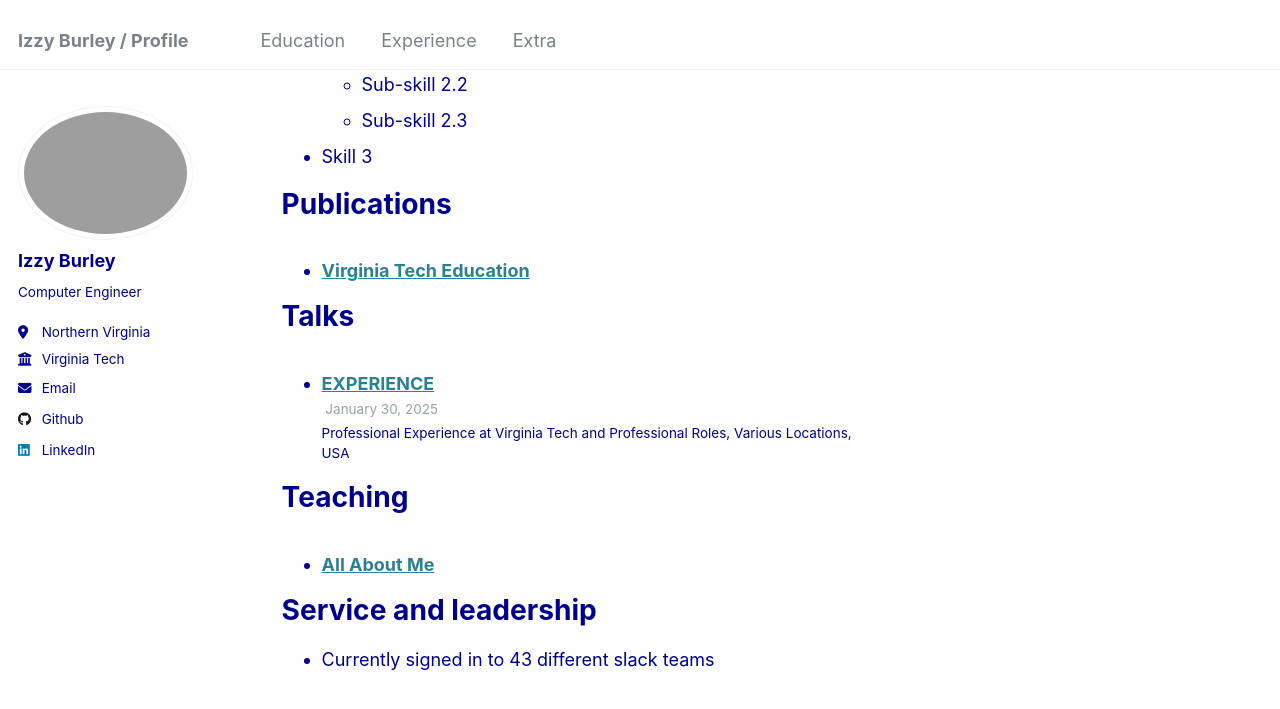
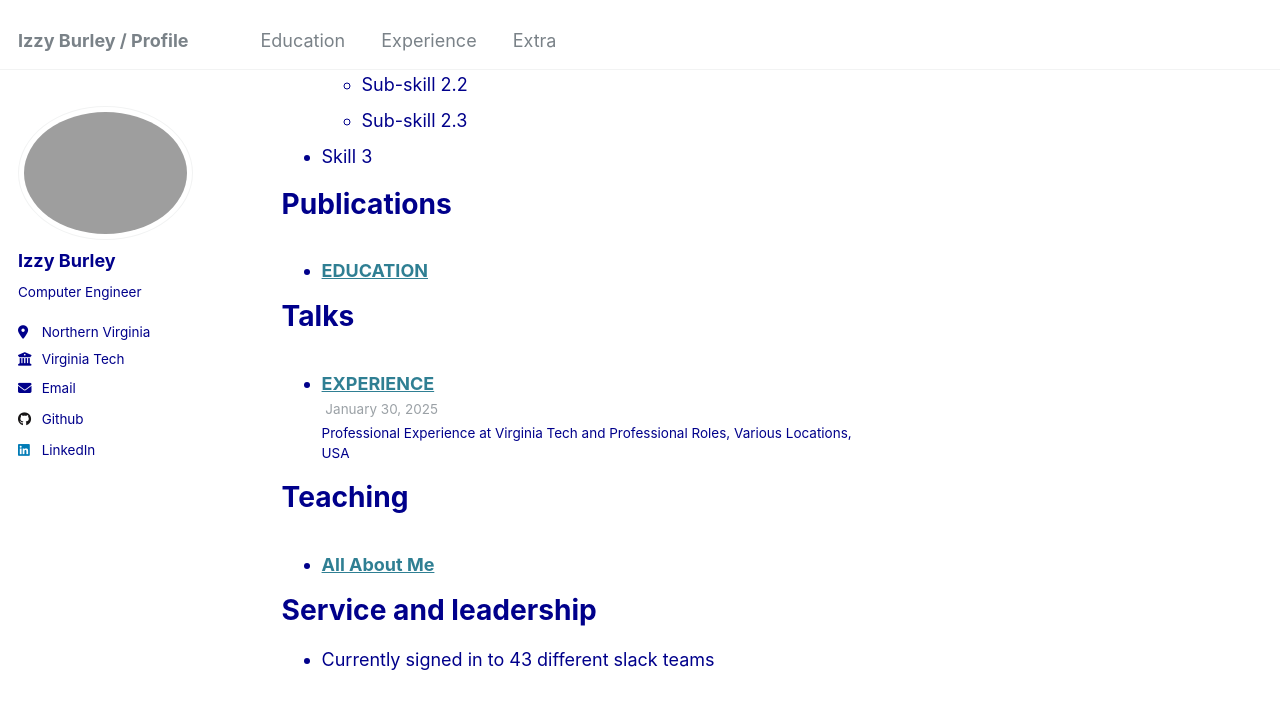
Before and after one commit to izzyburley/izzyburley.github.io, a Jekyll site: the page built from _pages/cv.md, in a window 1280 px wide and 900 px high, scrolled down 899 px. Shown: the top 709 px of the window. Built offline with Jekyll 4.4.1, drawn with Linux system fonts in a browser that asks for light colours.

Commit message:
Update Education2.md

```diff
--- a/_publications/Education2.md
+++ b/_publications/Education2.md
@@ -1,7 +1,7 @@
 ---
-title: "Virginia Tech Education"
+title: "EDUCATION"
 permalink: /education/virginia-tech
-layout: page
+author_profile: true
 ---
 
 # Virginia Tech College of Engineering
```
